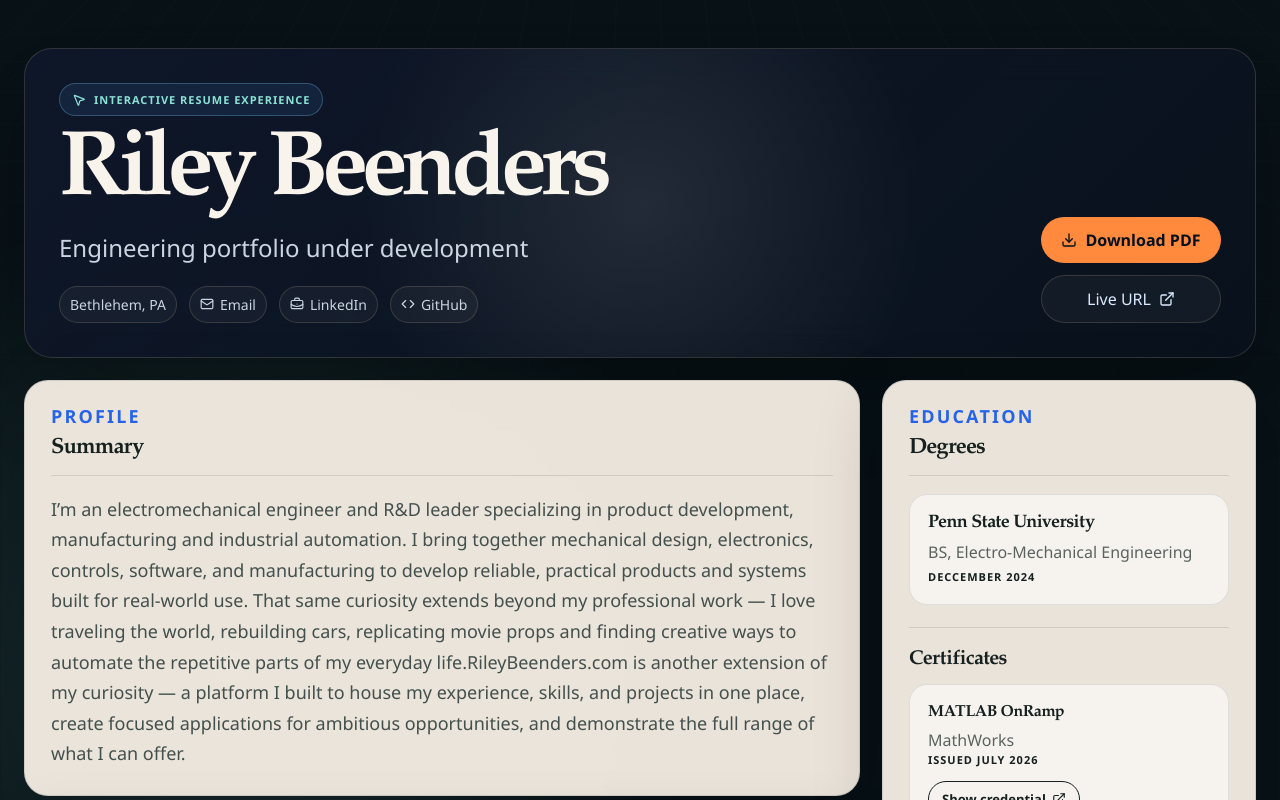
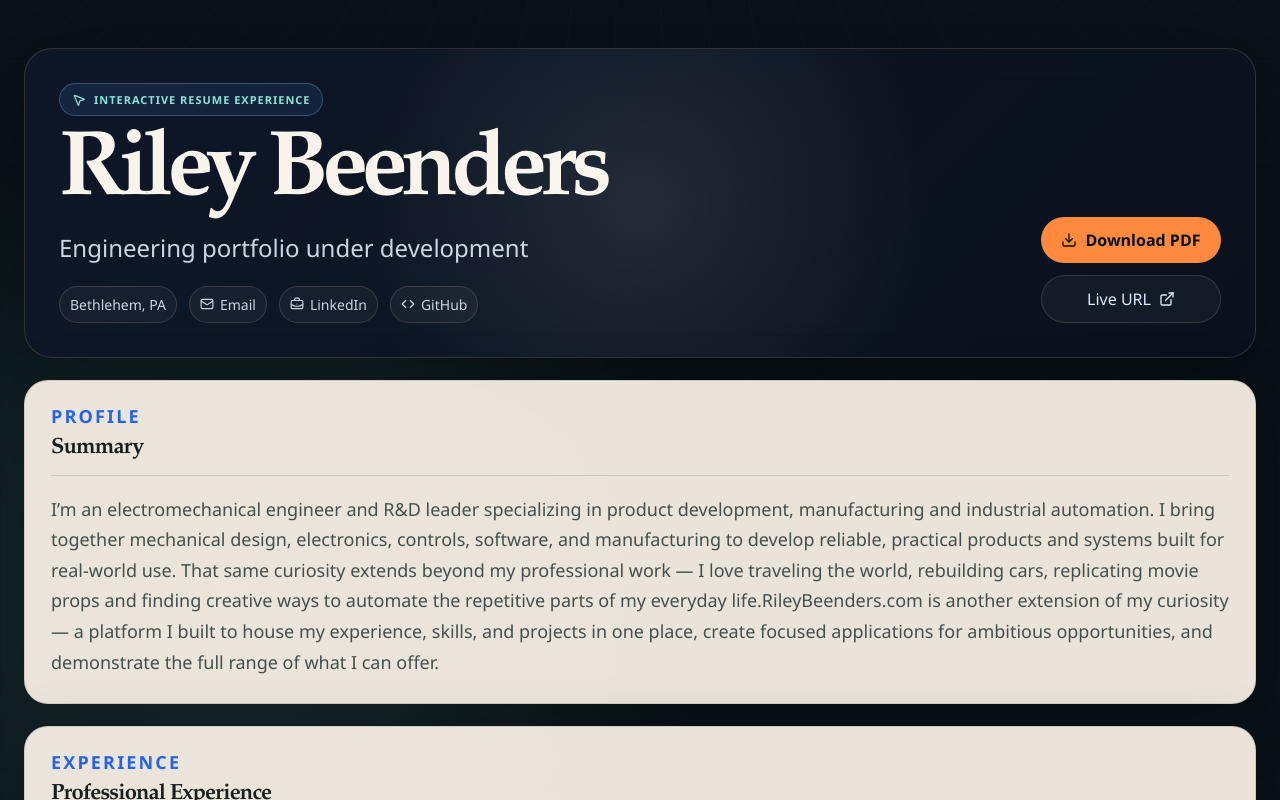
Before and after one commit to RileyBeenders/rileybeenders.com, a Next.js app: page / in a window 1280 px wide. Shown: the top 800 px of the page. Built offline with nearby package versions, Linux system fonts and the light colour scheme.

Commit message:
Main Complete - V1.0
Releasing version v1.0 with the goal:
1. Publish the following onto the website:
- Header, summary, experience, education and skills.

V1.1 will publish some projects. So that they are visible to the recruiters for the initial jobs I am applying to.

```diff
--- a/app/globals.css
+++ b/app/globals.css
@@ -648,7 +648,7 @@ img {
 
 .resume-paper {
   display: grid;
-  grid-template-columns: minmax(0, 1.9fr) minmax(300px, .85fr);
+  grid-template-columns: minmax(0, 1fr);
   gap: 22px;
   align-items: start;
 }
--- a/components/InteractiveResume.tsx
+++ b/components/InteractiveResume.tsx
@@ -57,6 +57,10 @@ export function InteractiveResume({ data }: InteractiveResumeProps) {
   }, [data.projects]);
 
   const activeProof = activeProofId ? proofById.get(activeProofId) ?? null : null;
+  const portfolioLayersEnabled = data.visibility.projectsSection
+    || data.visibility.proofIndex
+    || data.visibility.experienceProjectButtons
+    || data.visibility.experienceProofButtons;
 
   useEffect(() => {
     if (!projectLightbox) return;
@@ -166,12 +170,15 @@ export function InteractiveResume({ data }: InteractiveResumeProps) {
                       onProofLeave={() => setActiveProofId(null)}
                       onOpenProof={openProofAdditionalInfo}
                       onOpenProject={openProject}
+                      showProofButtons={data.visibility.experienceProofButtons}
+                      showProjectButtons={data.visibility.experienceProjectButtons}
                     />
                   </article>
                 ))}
               </div>
             </ResumeBlock>
 
+            {data.visibility.projectsSection && (
               <ResumeBlock eyebrow="Selected Work" title="Projects">
                 <div className="project-grid">
                   {orderedProjects.map((project) => {
@@ -225,6 +232,7 @@ export function InteractiveResume({ data }: InteractiveResumeProps) {
                   })}
                 </div>
               </ResumeBlock>
+            )}
           </div>
 
           <aside className="resume-column-side">
@@ -284,17 +292,19 @@ export function InteractiveResume({ data }: InteractiveResumeProps) {
               </div>
             </ResumeBlock>
 
+            {data.visibility.proofIndex && (
               <ProofPanel
                 proof={activeProof}
                 fallbackProofs={data.proofs.slice(0, 4)}
                 onOpenProof={openProofAdditionalInfo}
               />
+            )}
           </aside>
         </section>
       </section>
 
       <AnimatePresence>
-        {selectedAdditionalInfo && (
+        {portfolioLayersEnabled && selectedAdditionalInfo && (
           <AdditionalInfoDrawer
             additionalInfo={selectedAdditionalInfo}
             onClose={() => setSelectedAdditionalInfoProjectId(null)}
@@ -303,7 +313,7 @@ export function InteractiveResume({ data }: InteractiveResumeProps) {
       </AnimatePresence>
 
       <AnimatePresence>
-        {projectLightbox && (
+        {data.visibility.projectsSection && projectLightbox && (
           <ProjectImageLightbox
             images={projectLightbox.images}
             index={projectLightbox.index}
@@ -379,6 +389,8 @@ type BulletListProps = {
   onProofLeave: () => void;
   onOpenProof: (proof?: ProofPoint) => void;
   onOpenProject: (project?: Project) => void;
+  showProofButtons?: boolean;
+  showProjectButtons?: boolean;
   compact?: boolean;
 };
 
@@ -390,13 +402,15 @@ function BulletList({
   onProofLeave,
   onOpenProof,
   onOpenProject,
+  showProofButtons = true,
+  showProjectButtons = true,
   compact
 }: BulletListProps) {
   return (
     <ul className={compact ? "bullet-list compact" : "bullet-list"}>
       {bullets.map((bullet, index) => {
-        const proof = bullet.proofId ? proofById.get(bullet.proofId) : undefined;
-        const project = bullet.projectId ? projectById.get(bullet.projectId) : undefined;
+        const proof = showProofButtons && bullet.proofId ? proofById.get(bullet.proofId) : undefined;
+        const project = showProjectButtons && bullet.projectId ? projectById.get(bullet.projectId) : undefined;
         return (
           <li key={`${bullet.text}-${bullet.proofId ?? bullet.projectId ?? index}`}>
             <span>{bullet.text}</span>
--- a/data/header.json
+++ b/data/header.json
@@ -10,5 +10,11 @@
     "linkedin": "https://linkedin.com/in/riley-beenders",
     "github": "https://github.com/RileyBeenders"
   },
+  "visibility": {
+    "experienceProjectButtons": false,
+    "experienceProofButtons": false,
+    "projectsSection": false,
+    "proofIndex": false
+  },
   "resumePdfPath": "/resume.pdf"
 }
--- a/data/resumeData.ts
+++ b/data/resumeData.ts
@@ -12,12 +12,32 @@ import type { ResumeData } from "@/types/resume";
  * summaries, and project details live in focused JSON files and are merged
  * here at build time.
  */
+const visibility = header.visibility as ResumeData["visibility"];
+
+const visibleExperience: ResumeData["experience"] = experience.map((job) => ({
+  ...job,
+  bullets: job.bullets.map((bullet) => ({
+    text: bullet.text,
+    ...(visibility.experienceProofButtons && "proofId" in bullet
+      ? { proofId: bullet.proofId }
+      : {}),
+    ...(visibility.experienceProjectButtons && "projectId" in bullet
+      ? { projectId: bullet.projectId }
+      : {})
+  }))
+}));
+
+const includeProofData = visibility.proofIndex || visibility.experienceProofButtons;
+const includeProjectData = visibility.projectsSection
+  || visibility.experienceProjectButtons
+  || includeProofData;
+
 const resumeData: ResumeData = {
   ...(header as ResumeData),
   education: education as ResumeData["education"],
-  experience: experience as ResumeData["experience"],
-  proofs: proofs as ResumeData["proofs"],
-  projects: projects as ResumeData["projects"],
+  experience: visibleExperience,
+  proofs: includeProofData ? proofs as ResumeData["proofs"] : [],
+  projects: includeProjectData ? projects as ResumeData["projects"] : [],
   skills: skills as ResumeData["skills"],
   summary: summary.summary
 };
```
Also changed, not shown: types/resume.ts (+8 -0 lines). Lines whose indentation alone changed are shown as unchanged.
